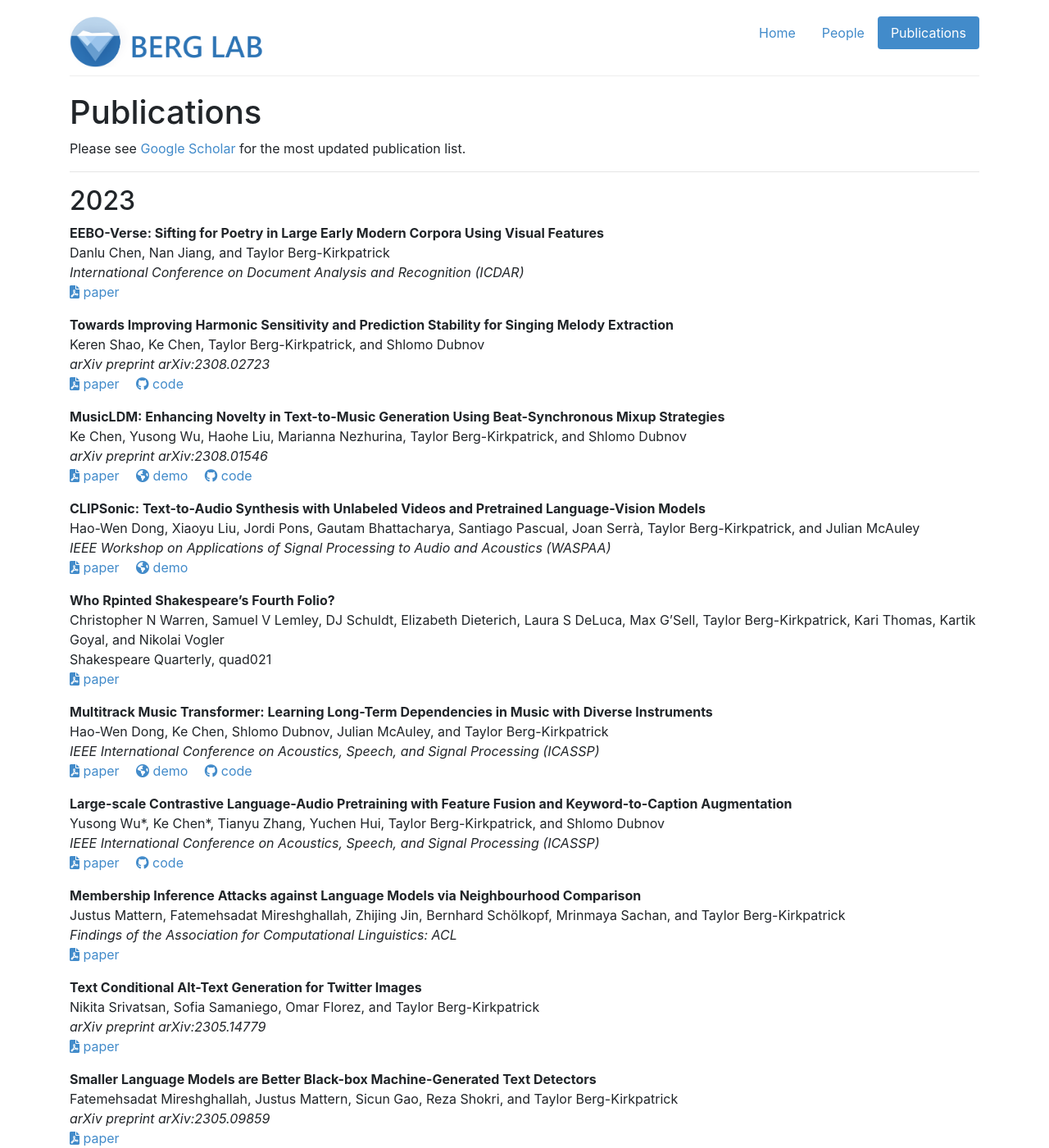
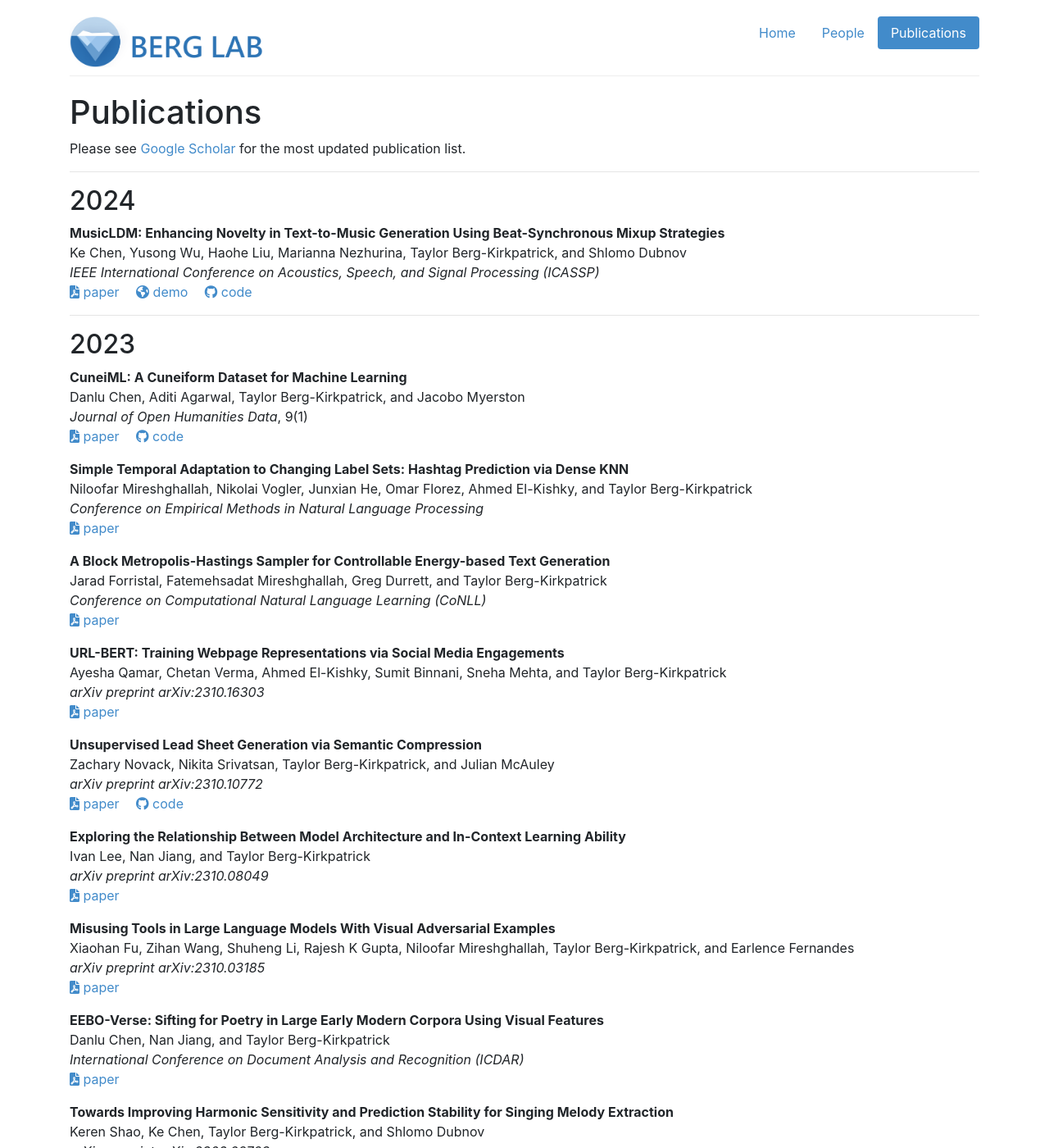
Before and after one commit to icebergnlp/icebergnlp.github.io, a Jekyll site: the page built from publications.md, in a window 1280 px wide and 1400 px high. Shown: the whole window at 82% size. Built offline with Jekyll 4.4.1, drawn with Linux system fonts in a browser that asks for light colours.

Commit message:
Update publications

```diff
--- a/publications.md
+++ b/publications.md
@@ -7,7 +7,55 @@ Please see [Google Scholar](https://scholar.google.com/citations?user=mN6_BKAAAA
 
 ---
 
+## 2024
+
+__MusicLDM: Enhancing Novelty in Text-to-Music Generation Using Beat-Synchronous Mixup Strategies__\\
+Ke Chen, Yusong Wu, Haohe Liu, Marianna Nezhurina, Taylor Berg-Kirkpatrick, and Shlomo Dubnov\\
+_IEEE International Conference on Acoustics, Speech, and Signal Processing (ICASSP)_\\
+{% include icon_link.html text="paper" icon=site.icons.paper href="https://arxiv.org/pdf/2308.01546.pdf" %}&emsp;
+{% include icon_link.html text="demo" icon=site.icons.demo href="https://musicldm.github.io/" %}&emsp;
+{% include icon_link.html text="code" icon=site.icons.code href="https://github.com/RetroCirce/MusicLDM/" %}
+
+---
+
 ## 2023
+
+__CuneiML: A Cuneiform Dataset for Machine Learning__\\
+Danlu Chen, Aditi Agarwal, Taylor Berg-Kirkpatrick, and Jacobo Myerston\\
+_Journal of Open Humanities Data_, 9(1)\\
+{% include icon_link.html text="paper" icon=site.icons.paper href="https://storage.googleapis.com/jnl-up-j-johd-files/journals/1/articles/151/65703d56cc273.pdf" %}&emsp;
+{% include icon_link.html text="code" icon=site.icons.code href="https://github.com/taineleau/CuneiML" %}
+
+__Simple Temporal Adaptation to Changing Label Sets: Hashtag Prediction via Dense KNN__\\
+Niloofar Mireshghallah, Nikolai Vogler, Junxian He, Omar Florez, Ahmed El-Kishky, and Taylor Berg-Kirkpatrick\\
+_Conference on Empirical Methods in Natural Language Processing_\\
+{% include icon_link.html text="paper" icon=site.icons.paper href="https://aclanthology.org/2023.emnlp-main.452.pdf" %}
+
+__A Block Metropolis-Hastings Sampler for Controllable Energy-based Text Generation__\\
+Jarad Forristal, Fatemehsadat Mireshghallah, Greg Durrett, and Taylor Berg-Kirkpatrick\\
+_Conference on Computational Natural Language Learning (CoNLL)_\\
+{% include icon_link.html text="paper" icon=site.icons.paper href="https://arxiv.org/pdf/2312.04510.pdf" %}
+
+__URL-BERT: Training Webpage Representations via Social Media Engagements__\\
+Ayesha Qamar, Chetan Verma, Ahmed El-Kishky, Sumit Binnani, Sneha Mehta, and Taylor Berg-Kirkpatrick\\
+_arXiv preprint arXiv:2310.16303_\\
+{% include icon_link.html text="paper" icon=site.icons.paper href="https://arxiv.org/pdf/2310.16303.pdf" %}
+
+__Unsupervised Lead Sheet Generation via Semantic Compression__\\
+Zachary Novack, Nikita Srivatsan, Taylor Berg-Kirkpatrick, and Julian McAuley\\
+_arXiv preprint arXiv:2310.10772_\\
+{% include icon_link.html text="paper" icon=site.icons.paper href="https://arxiv.org/pdf/2310.10772.pdf" %}&emsp;
+{% include icon_link.html text="code" icon=site.icons.code href="https://github.com/ZacharyNovack/Lead-AE" %}
+
+__Exploring the Relationship Between Model Architecture and In-Context Learning Ability__\\
+Ivan Lee, Nan Jiang, and Taylor Berg-Kirkpatrick\\
+_arXiv preprint arXiv:2310.08049_\\
+{% include icon_link.html text="paper" icon=site.icons.paper href="https://arxiv.org/pdf/2310.08049.pdf" %}
+
+__Misusing Tools in Large Language Models With Visual Adversarial Examples__\\
+Xiaohan Fu, Zihan Wang, Shuheng Li, Rajesh K Gupta, Niloofar Mireshghallah, Taylor Berg-Kirkpatrick, and Earlence Fernandes\\
+_arXiv preprint arXiv:2310.03185_\\
+{% include icon_link.html text="paper" icon=site.icons.paper href="https://arxiv.org/pdf/2310.03185.pdf" %}
 
 __EEBO-Verse: Sifting for Poetry in Large Early Modern Corpora Using Visual Features__\\
 Danlu Chen, Nan Jiang, and Taylor Berg-Kirkpatrick\\
@@ -17,15 +65,8 @@ _International Conference on Document Analysis and Recognition (ICDAR)_\\
 __Towards Improving Harmonic Sensitivity and Prediction Stability for Singing Melody Extraction__\\
 Keren Shao, Ke Chen, Taylor Berg-Kirkpatrick, and Shlomo Dubnov\\
 _arXiv preprint arXiv:2308.02723_\\
-{% include icon_link.html text="paper" icon=site.icons.paper href="https://arxiv.org/abs/2308.02723" %}&emsp;
+{% include icon_link.html text="paper" icon=site.icons.paper href="https://arxiv.org/pdf/2308.02723.pdf" %}&emsp;
 {% include icon_link.html text="code" icon=site.icons.code href="https://github.com/SmoothKen/KKNet" %}
-
-__MusicLDM: Enhancing Novelty in Text-to-Music Generation Using Beat-Synchronous Mixup Strategies__\\
-Ke Chen, Yusong Wu, Haohe Liu, Marianna Nezhurina, Taylor Berg-Kirkpatrick, and Shlomo Dubnov\\
-_arXiv preprint arXiv:2308.01546_\\
-{% include icon_link.html text="paper" icon=site.icons.paper href="https://arxiv.org/abs/2308.01546" %}&emsp;
-{% include icon_link.html text="demo" icon=site.icons.demo href="https://musicldm.github.io/" %}&emsp;
-{% include icon_link.html text="code" icon=site.icons.code href="https://github.com/RetroCirce/MusicLDM/" %}
 
 __CLIPSonic: Text-to-Audio Synthesis with Unlabeled Videos and Pretrained Language-Vision Models__\\
 Hao-Wen Dong, Xiaoyu Liu, Jordi Pons, Gautam Bhattacharya, Santiago Pascual, Joan Serrà, Taylor Berg-Kirkpatrick, and Julian McAuley\\
@@ -478,7 +519,7 @@ _International Conference on Machine Learning (ICML)_\\
 __Efficient Correlated Topic Modeling with Topic Embedding__\\
 Junxian He\*, Zhiting Hu\*, Taylor Berg-Kirkpatrick, Ying Huang, and Eric P. Xing.\\
 _ACM SIGKDD International Conference on Knowledge Discovery and Data Mining (KDD)_\\
-{% include icon_link.html text="paper" icon=site.icons.paper href="https://arxiv.org/abs/1707.00206" %}
+{% include icon_link.html text="paper" icon=site.icons.paper href="https://arxiv.org/pdf/1707.00206.pdf" %}
 
 __Automatic Compositor Attribution in the First Folio of Shakespeare__\\
 Maria Ryskina, Hannah Alpert-Abrams, Dan Garrette, and Taylor Berg-Kirkpatrick\\
```
